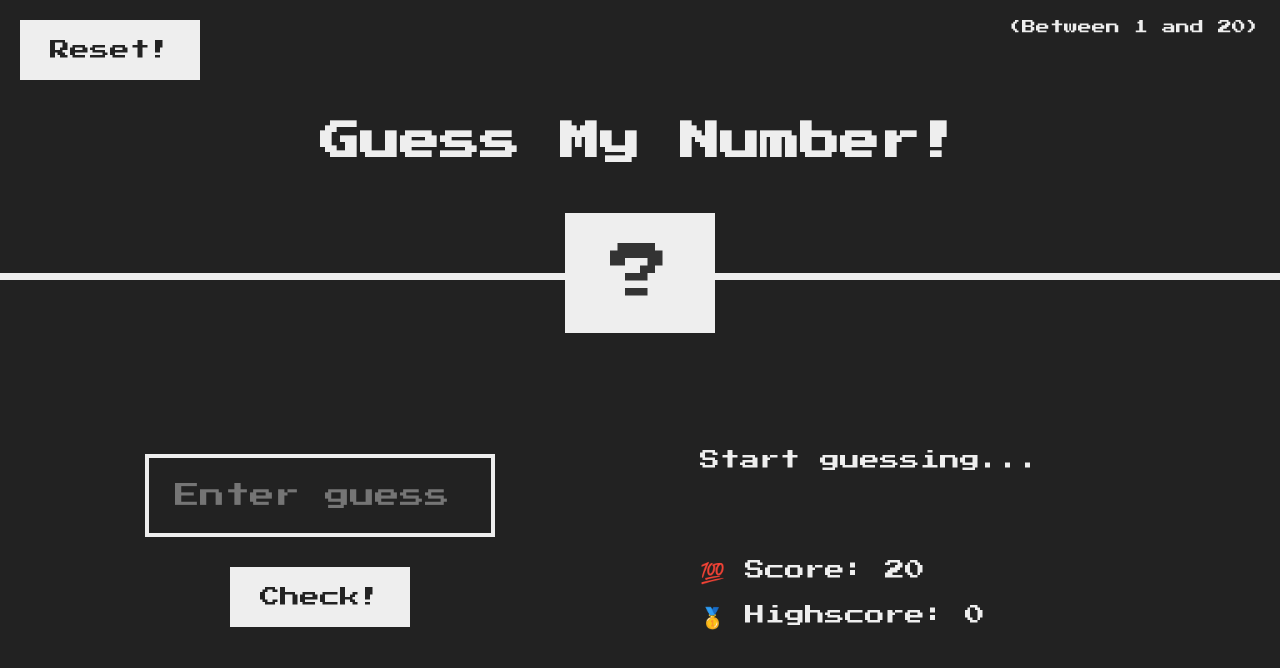
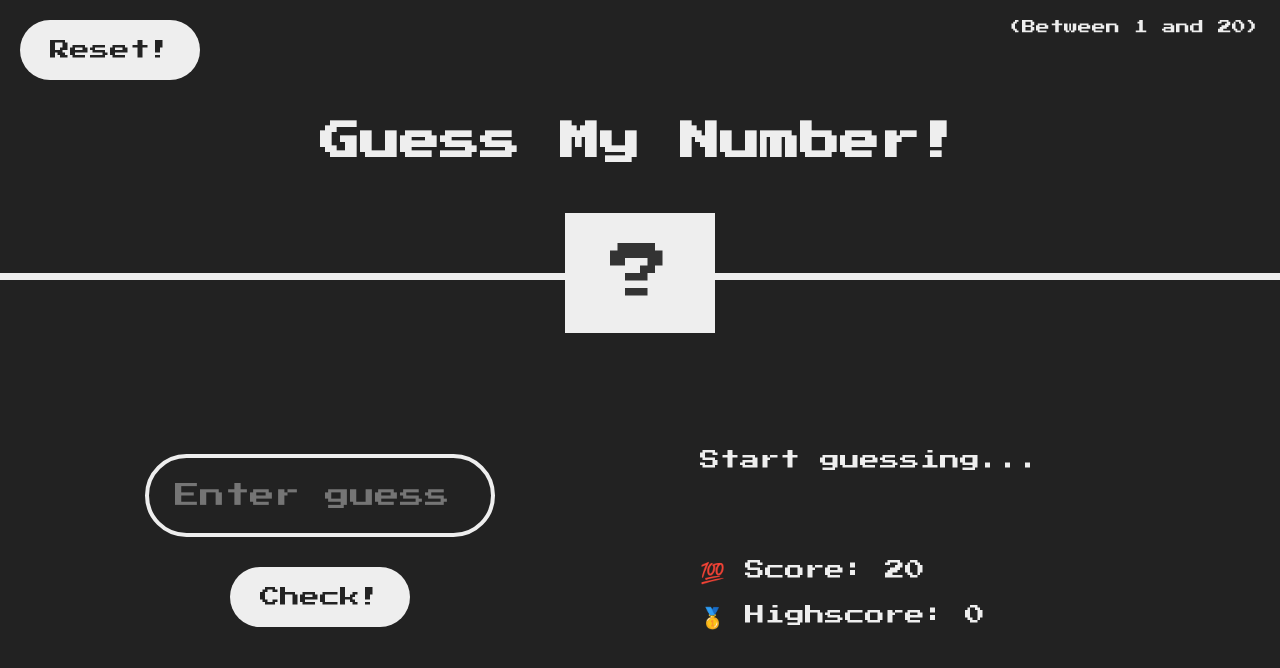
Before and after one commit to Aadit365/Guess-My-Number, a plain HTML site: page index.html in a window 1280 px wide. Drawn offline with Linux system fonts and the light colour scheme.

Commit message:
Added Rounded Corners to Buttons

```diff
--- a/style.css
+++ b/style.css
@@ -57,7 +57,7 @@ h1 {
 }
 
 .number {
-  background: #eee;
+  background: #eee;;
   color: #333;
   font-size: 6rem;
   width: 15rem;
@@ -80,11 +80,13 @@ h1 {
   position: absolute;
   top: 2rem;
   left: 2rem;
+  border-radius: 100px;
 }
 
 .guess {
   background: none;
   border: 4px solid #eee;
+  border-radius: 50px;
   font-family: inherit;
   color: inherit;
   font-size: 2.5rem;
@@ -97,6 +99,7 @@ h1 {
 
 .btn {
   border: none;
+  border-radius: 100px;
   background-color: #eee;
   color: #222;
   font-size: 2rem;
```
